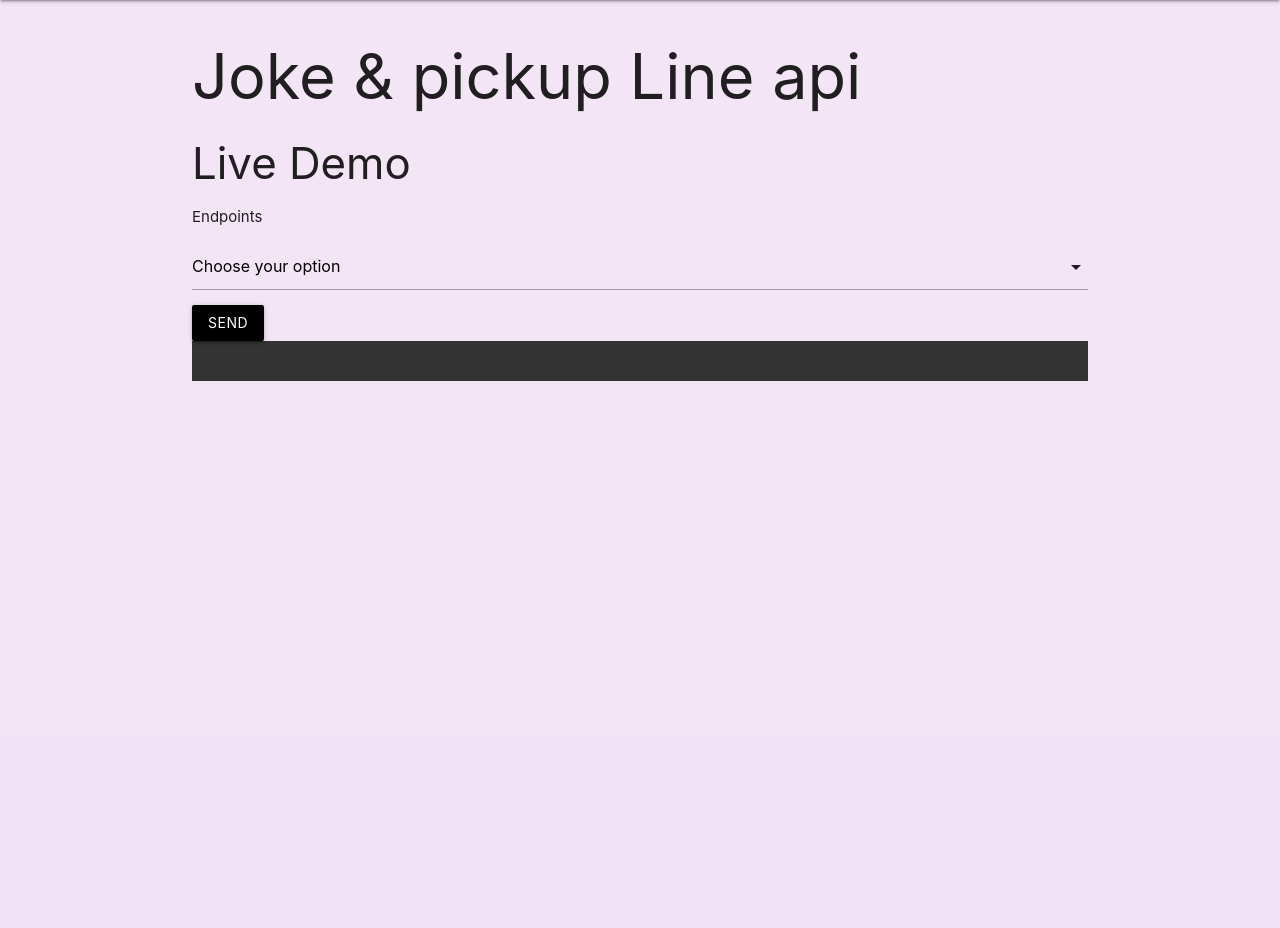
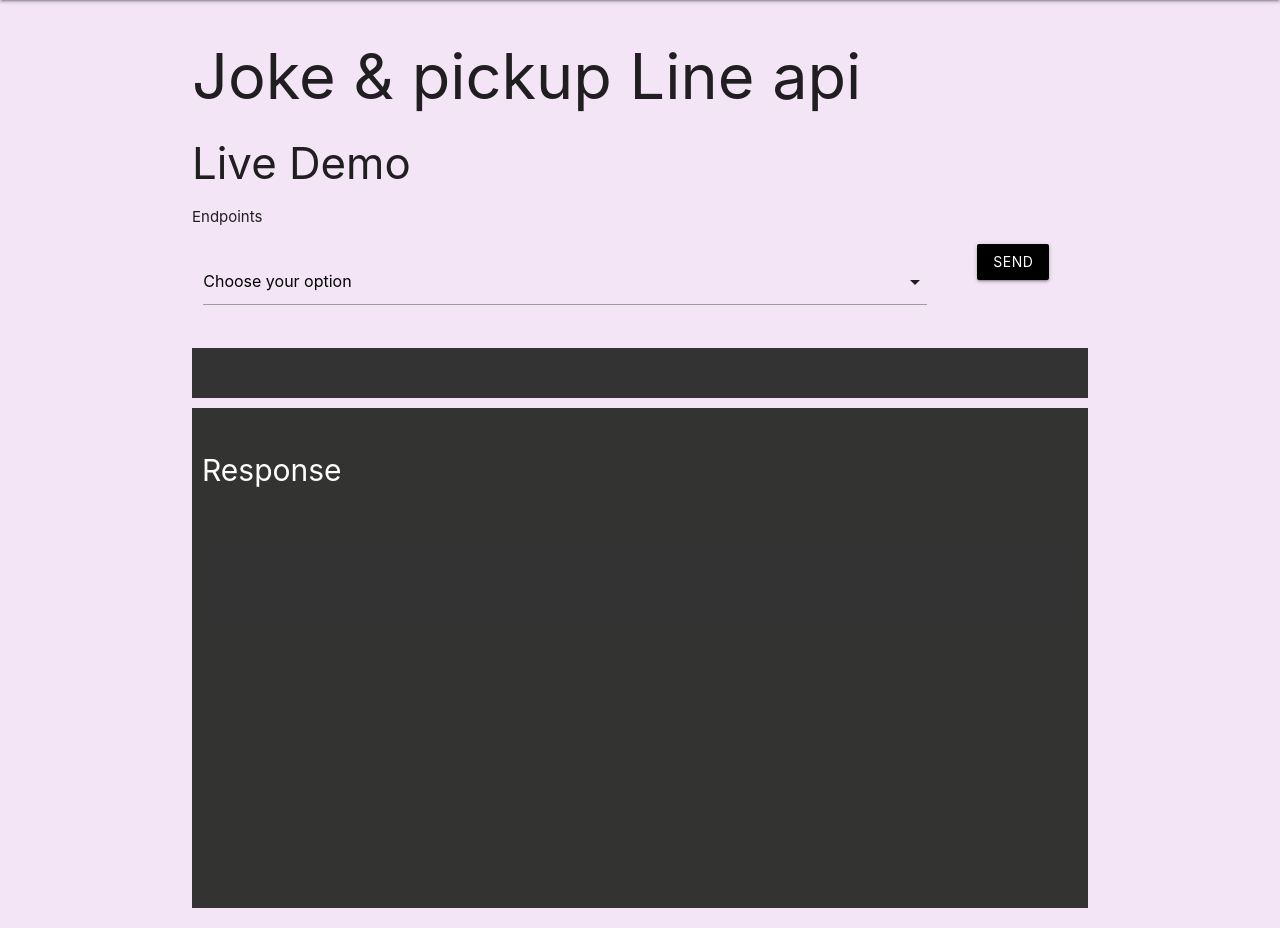
Before and after one commit to rgab1508/jokesandpickupapi, a Flask app: page / in a window 1280 px wide. Shown: the part 64-992 px from the top of the page. Before the commit the page ends 445 px from the top, so only its background shows below. Run offline with Flask 2, Linux system fonts and the light colour scheme; parts of the project's set-up code (start-up, migrations or seed data) failed here and were passed over; some libraries are stand-ins or nearby versions.

Commit message:
updated home/index.html

```diff
--- a/app/templates/base.html
+++ b/app/templates/base.html
@@ -10,6 +10,9 @@
     	<script src="https://cdnjs.cloudflare.com/ajax/libs/materialize/1.0.0/js/materialize.min.js"></script>
       <!--Let browser know website is optimized for mobile-->
       <meta name="viewport" content="width=device-width, initial-scale=1.0"/>
+    <link rel="stylesheet"
+      href="//cdnjs.cloudflare.com/ajax/libs/highlight.js/10.1.2/styles/default.min.css">
+	<script src="//cdnjs.cloudflare.com/ajax/libs/highlight.js/10.1.2/highlight.min.js"></script>
       <title>{% block title %} {% endblock %} </title>
     </head>
 
@@ -20,6 +23,5 @@
 
 	{% endblock %}
 
-
     </body>
   </html>
--- a/app/templates/home/index.html
+++ b/app/templates/home/index.html
@@ -12,11 +12,11 @@ Home
 {% block content %}
 <div class="container">
 	<h1> Joke & pickup Line api</h1>
-	<div class="playground">
 	<h3>Live Demo</h3>
+		<div class="row">
 		<div class="url-div">
 			<p> Endpoints </p>
-			<div class="input-field col s12 m9">
+			<div class="input-field col s12 m10">
    					 <select class="url-select" >
       					<option value="" disabled selected>Choose your option</option>
 					{% if context.urls %}
@@ -26,37 +26,83 @@ Home
 					{% endif %}
    					 </select>
  			 </div>
+			 <div class="s12 m2 center">
+			 <input id="sendButton" type="submit" class="btn black" value="Send">
 
-			 <input type="submit" class="btn black" value="Send">
-		<div>
-
+			 </div>
+		</div>
+		</div>
 		<div class="cur-url">
-			<p></p>
+			<p class="flow" ></p>
 		</div>
 		<div class="response-div">
+			<p> Response </p>
+			<pre>
+			<code class="json response-json">
+			</code>
+			</pre>
 		<div>
-	<div>
+	</div>
 
 </div>
 <style>
 
 .cur-url {
-	height: 40px;
+	height: 50px;
 	background-color: rgb(51,51,51);
-	padding: 5px;
+	margin-top: 10px;
+	padding-top:5px;
+	padding-left:20px;
+	color: rgb(255,255,255);
+}
+
+
+.response-div {
+	height: 500px;
+	background-color: rgb(51,51,50);
+	color: white;
+	margin-top: 10px;
+	margin-bottom: 20px;
+	padding: 10px;
+}
+
+.response-div > p {
+	font-size: 30px;
+	color: rgb(255,255,255);
+	overflow-x: scroll;
+	overflow-y: scroll;
+
+}
+
+.response-json {
+	background-color: rgb(51,51,51);
 	color: rgb(255,255,255);
 }
 
 </style>
 	<script>
 		document.addEventListener('DOMContentLoaded', function() {
+			hljs.initHighlightingOnLoad();
 			let urlSelectNode = document.querySelectorAll('.url-select');
 			let instances = M.FormSelect.init(urlSelectNode);
 
 			let urlSelect = document.querySelector(".url-select");
-		  let curUrl = document.querySelector(".cur-url");
+			let curUrl = document.querySelector(".cur-url > p");
 			urlSelect.addEventListener("change",  function(e){
 			  curUrl.innerHTML = this.value;
+			});
+
+			/* Handling the Send button event */
+			let sendButton = document.querySelector("#sendButton");
+			sendButton.addEventListener("click", function(e){
+				e.preventDefault();
+				let res = document.querySelector(".response-json");
+				let url = curUrl.innerHTML;
+				fetch(url)
+					.then(res => res.json())
+					.then(data => {
+						res.innerHTML = JSON.stringify(data, undefined, 2);
+					});
 			});
                 });
 	</script>
```
Lines whose indentation alone changed are shown as unchanged.
